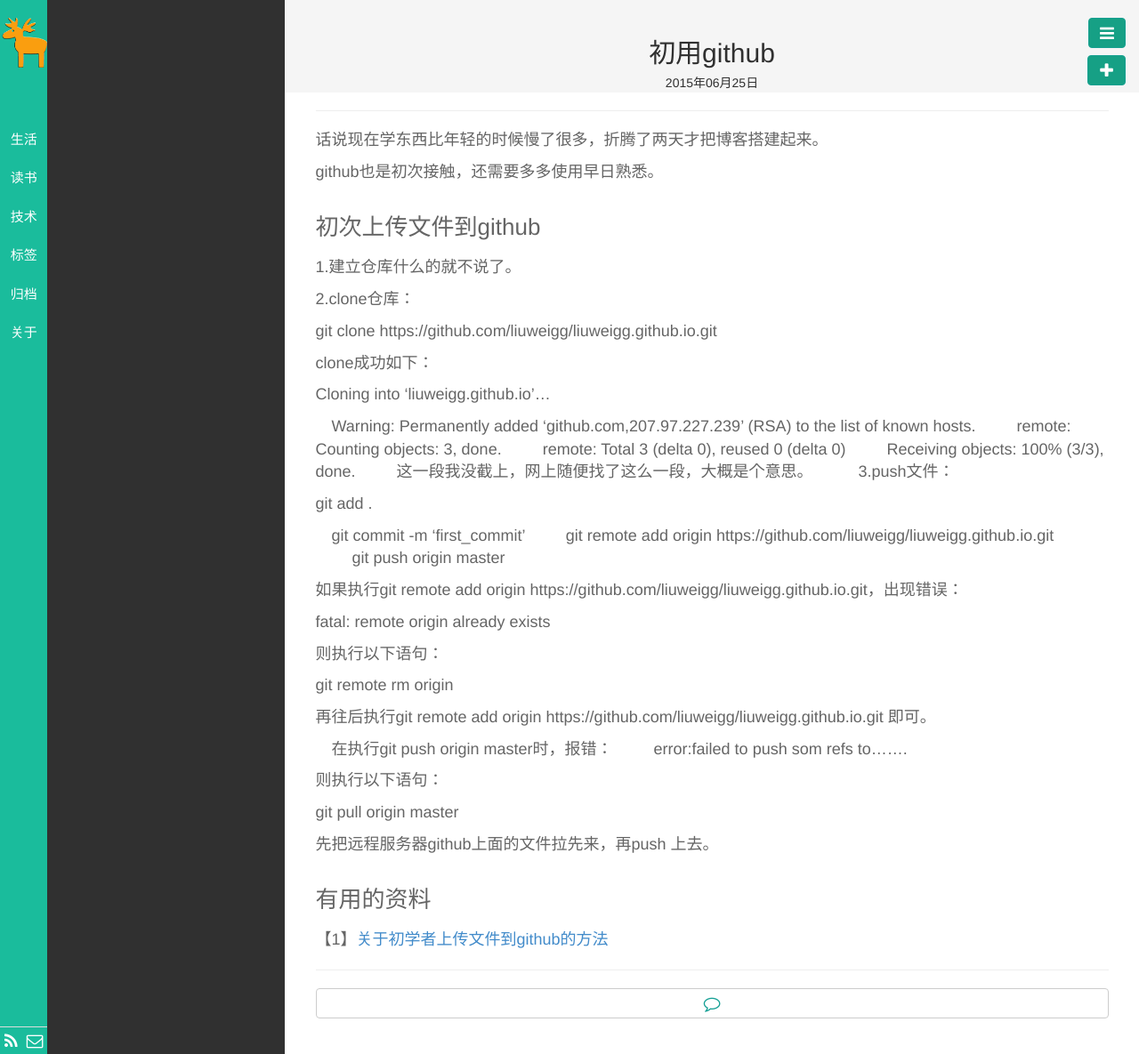
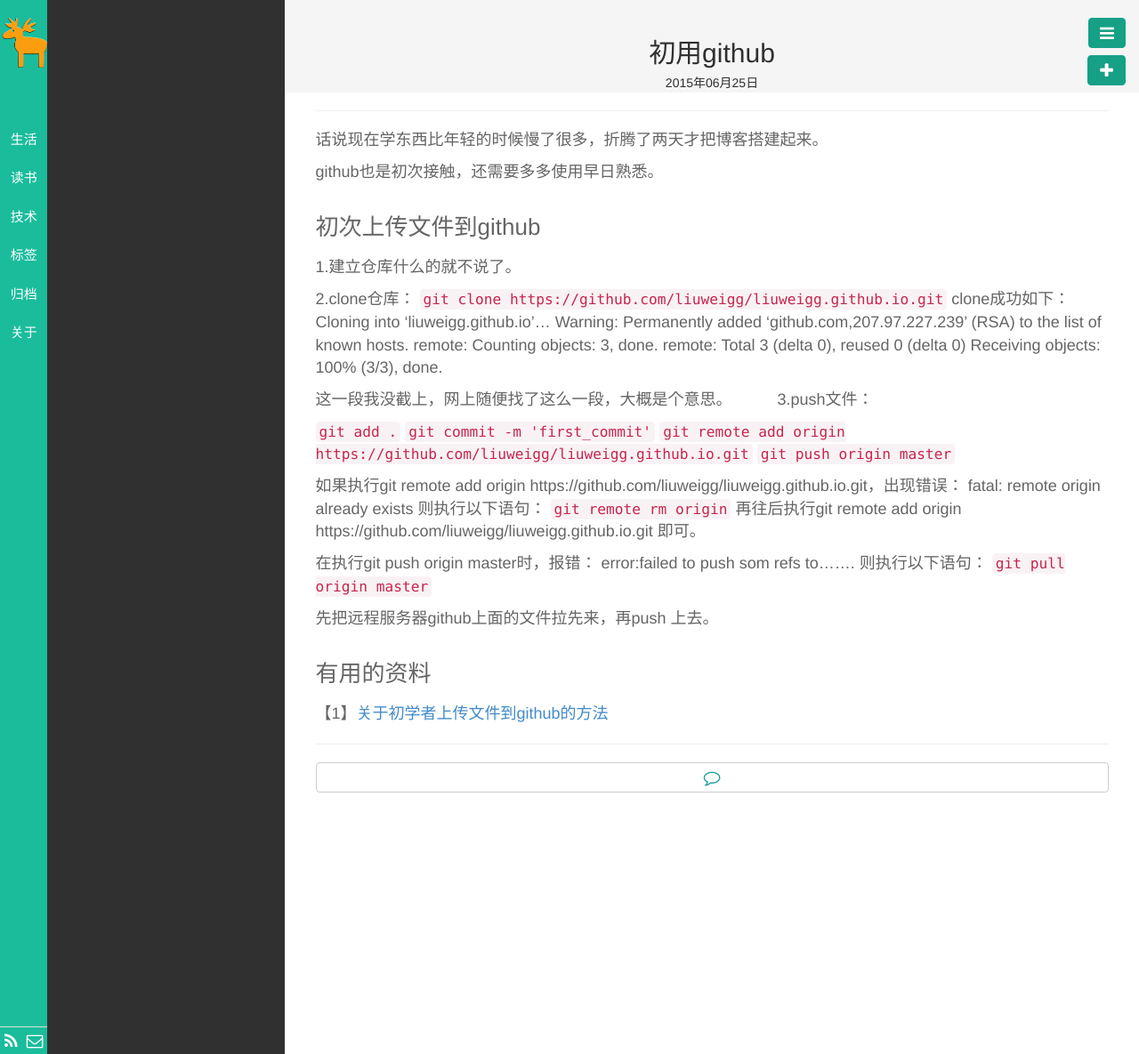
Before and after one commit to liuweigg/liuweigg.github.io, a Jekyll site: the page built from _posts/技术/2015-06-25-Cplus-in-office.md, in a window 1280 px wide. Shown: the whole page at 89% size. Built offline with Jekyll 4.4.1, drawn with Linux system fonts in a browser that asks for light colours; nearby versions of some CDN libraries; library files that are not in the unit come from our copies; Markdown is read by kramdown in place of the engine named in the settings.

```diff
--- a/_posts/技术/2015-06-25-Cplus-in-office.md
+++ b/_posts/技术/2015-06-25-Cplus-in-office.md
@@ -15,53 +15,36 @@ github也是初次接触，还需要多多使用早日熟悉。
 1.建立仓库什么的就不说了。
 
 2.clone仓库：
+`git clone https://github.com/liuweigg/liuweigg.github.io.git`
+clone成功如下：
+Cloning into 'liuweigg.github.io'...
+Warning: Permanently added 'github.com,207.97.227.239' (RSA) to the list of known hosts.
+remote: Counting objects: 3, done.
+remote: Total 3 (delta 0), reused 0 (delta 0)
+Receiving objects: 100% (3/3), done.
 
-  git clone https://github.com/liuweigg/liuweigg.github.io.git
-
-  clone成功如下：
-
-  Cloning into 'liuweigg.github.io'...
-
-　Warning: Permanently added 'github.com,207.97.227.239' (RSA) to the list of known hosts.
-
-　remote: Counting objects: 3, done.
-
-　remote: Total 3 (delta 0), reused 0 (delta 0)
-
-　Receiving objects: 100% (3/3), done.
-
-　这一段我没截上，网上随便找了这么一段，大概是个意思。
+这一段我没截上，网上随便找了这么一段，大概是个意思。
 
 
 3.push文件：
 
-  git add .
+`git add .`
+`git commit -m 'first_commit'`
+`git remote add origin https://github.com/liuweigg/liuweigg.github.io.git`
+`git push origin master`
 
-　git commit -m 'first_commit'
+如果执行git remote add origin https://github.com/liuweigg/liuweigg.github.io.git，出现错误：
+fatal: remote origin already exists
+则执行以下语句：
+`git remote rm origin`
+再往后执行git remote add origin https://github.com/liuweigg/liuweigg.github.io.git 即可。
 
-　git remote add origin https://github.com/liuweigg/liuweigg.github.io.git
+在执行git push origin master时，报错：
+error:failed to push som refs to.......
+则执行以下语句：
+`git pull origin master`
 
-　git push origin master
-
-  如果执行git remote add origin https://github.com/liuweigg/liuweigg.github.io.git，出现错误：
-
-  fatal: remote origin already exists
-
-  则执行以下语句：
-
-  git remote rm origin
-
-  再往后执行git remote add origin https://github.com/liuweigg/liuweigg.github.io.git 即可。
-
-　在执行git push origin master时，报错：
-
-　error:failed to push som refs to.......
-
-  则执行以下语句：
-
-  git pull origin master
-
-  先把远程服务器github上面的文件拉先来，再push 上去。
+先把远程服务器github上面的文件拉先来，再push 上去。
 
 ###有用的资料
 【1】[关于初学者上传文件到github的方法](http://blog.csdn.net/steven6977/article/details/10567719)
```
